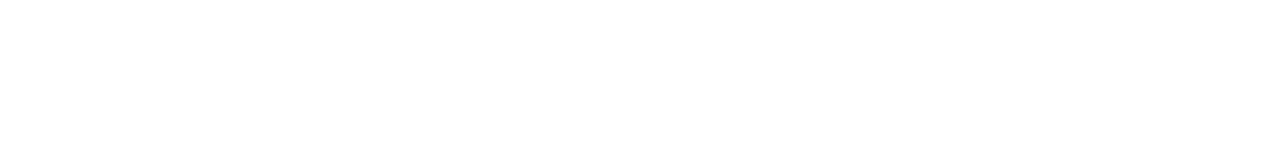
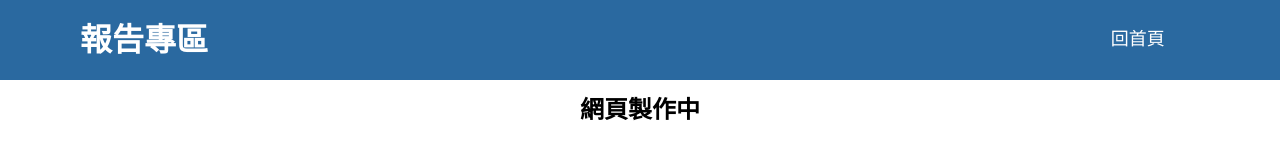
Before and after one commit to hsx-9506/hsx-9506.github.io, a plain HTML site: page shell.html in a window 1280 px wide. Drawn offline with Linux system fonts and the light colour scheme.

Commit message:
2023/11/15 00:50

```diff
--- a/shell.html
+++ b/shell.html
@@ -7,6 +7,18 @@
     <link rel="stylesheet"  type="text/css" href="https://hsx-9506.github.io/style/style-shell.css">
 </head>
 <body>
-
+    <header>
+        <h1><strong>報告專區</strong></h1>
+        <nav>
+            <ul>
+                <li><a href="https://hsx-9506.github.io/index.html">回首頁</a></li>
+            </ul>
+        </nav>
+    </header>
+    <main>
+        <section class="shell">
+            <h2>網頁製作中</h2>
+        </section>
+    </main>
 </body>
 </html>
--- a/style/style-shell.css
+++ b/style/style-shell.css
@@ -36,3 +36,17 @@ header li {
     line-height: 60px;
     font-size: 18px;
 }
+
+/* main-shell */
+.shell {
+    display: flex;
+    flex: 1;
+    background-color: white;
+    flex-direction: column;
+    align-items: center;
+    justify-content: center;
+}
+.shell h2 {
+    color: black;
+    padding: 10px;
+}
```
